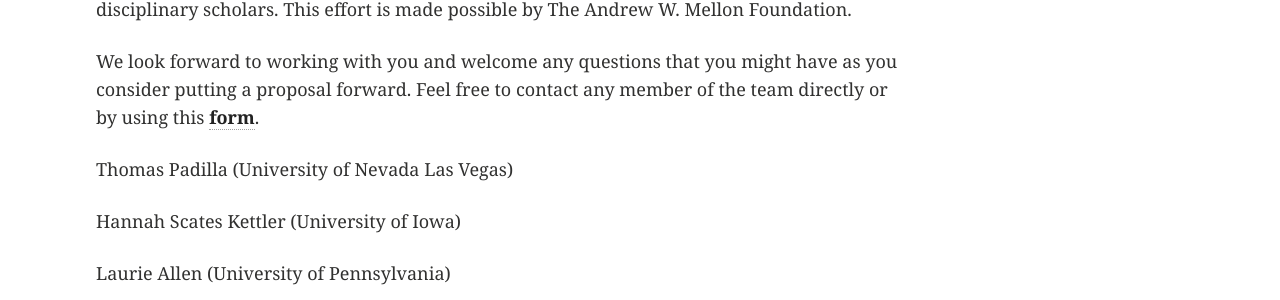
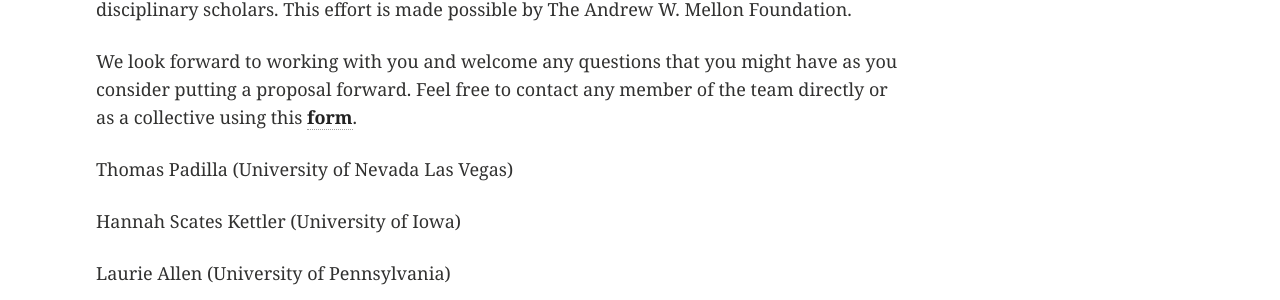
Before and after one commit to collectionsasdata/part2whole, a Jekyll site: the page built from _posts/2018-08-08-cfp1.markdown.md, in a window 1280 px wide. Shown: the part 428-728 px from the top of the page. Built offline with Jekyll 4.4.1, drawn with Linux system fonts in a browser that asks for light colours.

Commit message:
cfp post

```diff
--- a/_posts/2018-08-08-cfp1.markdown.md
+++ b/_posts/2018-08-08-cfp1.markdown.md
@@ -10,7 +10,7 @@ Collections as Data: Part to Whole is pleased to share the [**cohort 1 call for
 
 Collections as Data: Part to Whole will **fund and programmatically support** two collections as data cohorts. Cohorts will be comprised of project teams jointly led by librarians and disciplinary scholars. This effort is made possible by The Andrew W. Mellon Foundation.
 
-We look forward to working with you and welcome any questions that you might have as you consider putting a proposal forward. Feel free to contact any member of the team directly or by using this [**form**](https://docs.google.com/forms/d/e/1FAIpQLSdUpy6FxMSxpM814v03-uscvoFs6yhHASq9z3SVpNdkkqYA0w/viewform?usp=sf_link).
+We look forward to working with you and welcome any questions that you might have as you consider putting a proposal forward. Feel free to contact any member of the team directly or as a collective using this [**form**](https://docs.google.com/forms/d/e/1FAIpQLSdUpy6FxMSxpM814v03-uscvoFs6yhHASq9z3SVpNdkkqYA0w/viewform?usp=sf_link).
 
 Thomas Padilla (University of Nevada Las Vegas)
 
```
